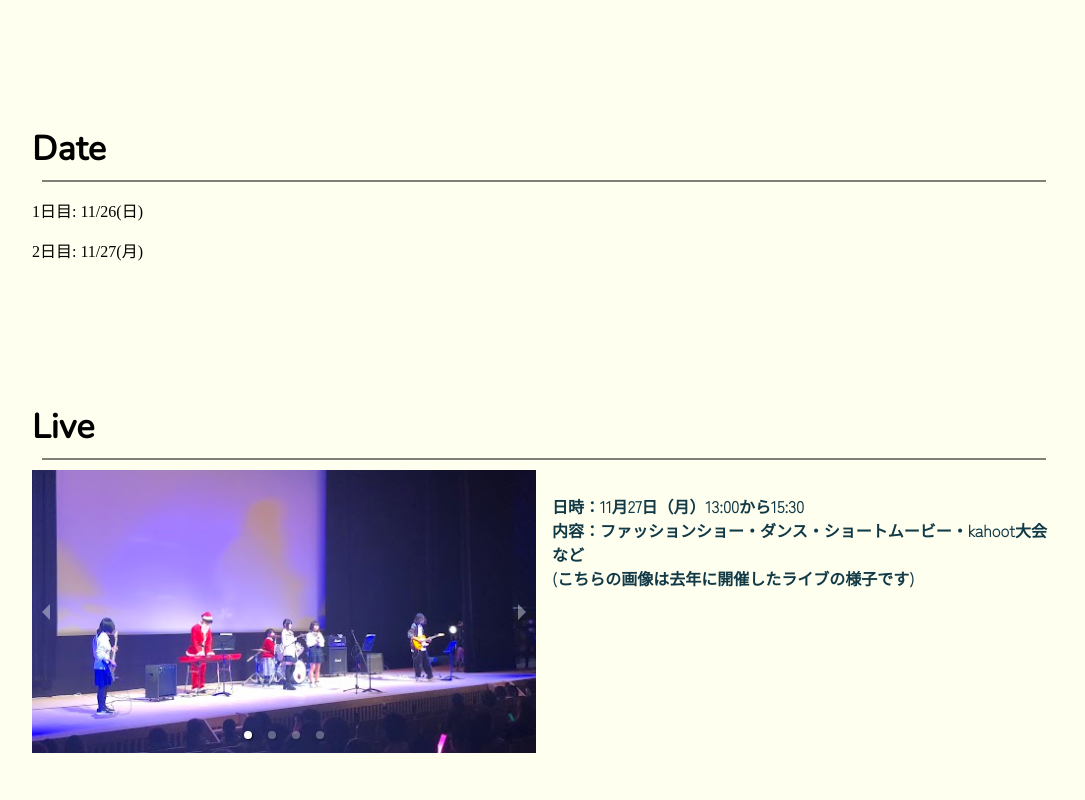
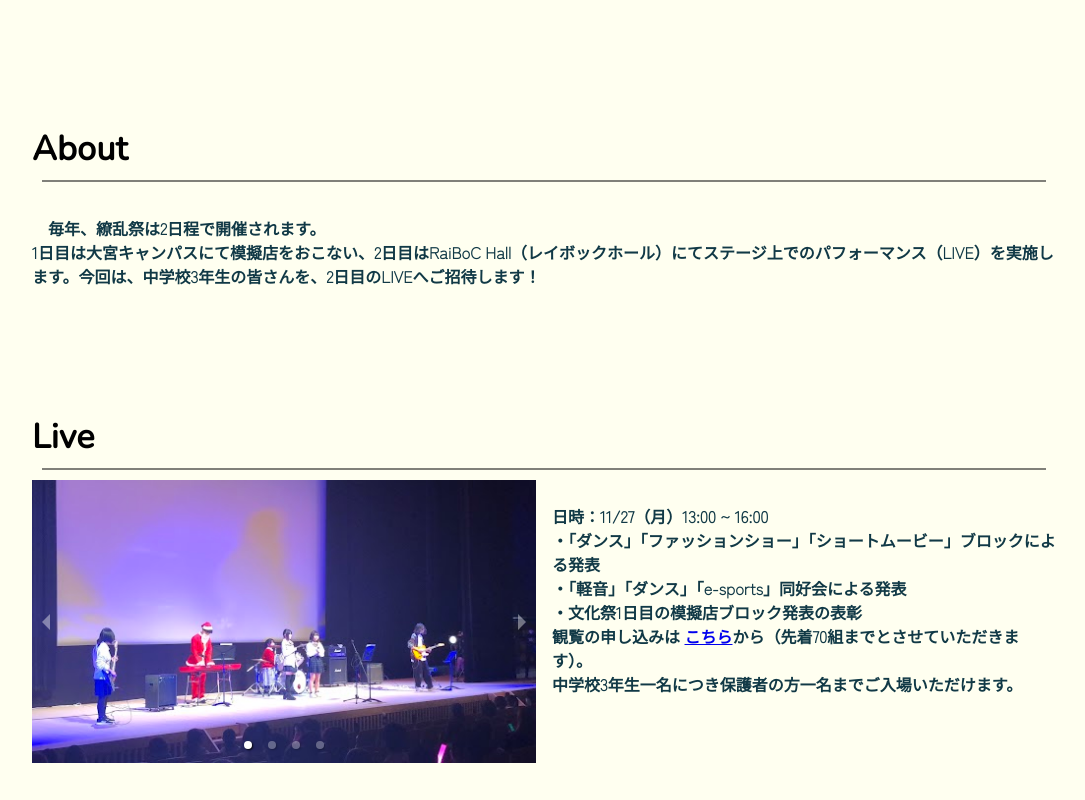
Before and after one commit to sankogakuen/ryouran-festival, a React (Create React App) app: page / in a window 1280 px wide. Shown: the part 800-1600 px from the top of the page, without its empty margins (96-1181 px from the left). Built offline with nearby package versions, Linux system fonts and the light colour scheme; a web font is replaced by a local one.

Commit message:
ADD: 追加と修正を実施

```diff
--- a/src/Page/access.tsx
+++ b/src/Page/access.tsx
@@ -1,6 +1,6 @@
 import * as React from "react";
 import Page from "../Components/Page";
-import { Box } from "@mui/material";
+import { Grid, Box } from "@mui/material";
 import NewH1 from "../Components/NewH1";
 import SlideInFadeInComponent from "../Components/SlideInFadeInComponent";
 
@@ -9,13 +9,22 @@ const Access: React.FC = () => {
     <Page sectionId="Access">
       <NewH1>Access</NewH1>
       <SlideInFadeInComponent>
-        <Box width={"80vw"} height={"50vh"}>
-          <iframe
-            src="https://www.google.com/maps/embed?pb=!1m18!1m12!1m3!1d3231.6183097461003!2d139.62473711124974!3d35.907362817404454!2m3!1f0!2f0!3f0!3m2!1i1024!2i768!4f13.1!3m3!1m2!1s0x6018c1d81a784a8d%3A0xc78f27be11a4012f!2zUmFpQm9DIEhhSUkg44Os44Kk44Oc44OD44Kv44Ob44O844Or77yI44GV44GE44Gf44G-5biC5rCR5Lya6aSo44GK44GK44G_44KE77yJ!5e0!3m2!1sja!2sjp!4v1696168056551!5m2!1sja!2sjp"
-            loading="lazy"
-            width="100%"
-            height="100%"
-          ></iframe>
+        <Box width={"80vw"} minHeight={"50vh"}>
+          <Grid container spacing={5}>
+            <Grid item xs={12} sm={12}>
+              <iframe
+                src="https://www.google.com/maps/embed?pb=!1m18!1m12!1m3!1d3231.6183097461003!2d139.62473711124974!3d35.907362817404454!2m3!1f0!2f0!3f0!3m2!1i1024!2i768!4f13.1!3m3!1m2!1s0x6018c1d81a784a8d%3A0xc78f27be11a4012f!2zUmFpQm9DIEhhSUkg44Os44Kk44Oc44OD44Kv44Ob44O844Or77yI44GV44GE44Gf44G-5biC5rCR5Lya6aSo44GK44GK44G_44KE77yJ!5e0!3m2!1sja!2sjp!4v1696168056551!5m2!1sja!2sjp"
+                loading="lazy"
+                width="100%"
+                height="300vh"
+              ></iframe>
+            </Grid>
+            <Grid item xs={12} sm={12}>
+              <div className="textStile">
+                レイボックホールの大ホールまでお越しください。
+              </div>
+            </Grid>
+          </Grid>
         </Box>
       </SlideInFadeInComponent>
     </Page>
--- a/src/Page/date.tsx
+++ b/src/Page/date.tsx
@@ -3,17 +3,34 @@ import Page from "../Components/Page";
 import NewH1 from "../Components/NewH1";
 
 const Date: React.FC = () => {
+  const aboutRyouransai = `
+　毎年、繚乱祭は2日程で開催されます。
+1日目は大宮キャンパスにて模擬店をおこない、2日目はRaiBoC Hall（レイボックホール）にてステージ上でのパフォーマンス（LIVE）を実施します。今回は、中学校3年生の皆さんを、2日目のLIVEへご招待します！
+`;
+
+  const formattedText = aboutRyouransai.split("\n").map((line, index) => (
+    <span key={index}>
+      {line}
+      {index !== aboutRyouransai.split("\n").length - 1 && <br />}{" "}
+    </span>
+  ));
+  const textStile = {
+    color: "#113946",
+    fontSize: "100%",
+    fontFamily: "Zen Kaku Gothic New",
+    fontWeight: "800",
+  };
+
   return (
     <Page sectionId="Date">
-      <NewH1>Date</NewH1>
+      <NewH1>About</NewH1>
       <div
         style={{
           fontFamily: "Noto Serif JP",
           width: "80vw",
         }}
       >
-        <p>1日目: 11/26(日)</p>
-        <p>2日目: 11/27(月)</p>
+        <div style={textStile}>{formattedText}</div>
       </div>
     </Page>
   );
--- a/src/Page/live.tsx
+++ b/src/Page/live.tsx
@@ -12,19 +12,27 @@ import image4 from "../static/img/Live/image4.png";
 
 const images = [image1, image2, image3, image4];
 
-const live: React.FC = () => {
-  const liveTimeTable = `
-日時：11月27日（月）13:00から15:30
-内容：ファッションショー・ダンス・ショートムービー・kahoot大会など
-(こちらの画像は去年に開催したライブの様子です)
-`;
-  const formattedText = liveTimeTable.split("\n").map((line, index) => (
+const formattedText = (str: String) => {
+  const formattedText = str.split("\n").map((line, index) => (
     <span key={index}>
       {line}
-      {index !== liveTimeTable.split("\n").length - 1 && <br />}{" "}
+      {index !== str.split("\n").length - 1 && <br />}{" "}
     </span>
   ));
 
+  return formattedText;
+};
+
+const live: React.FC = () => {
+  const liveTimeTable = `
+日時：11/27（月）13:00 ~ 16:00
+・「ダンス」「ファッションショー」「ショートムービー」ブロックによる発表
+・「軽音」「ダンス」「e-sports」同好会による発表
+・文化祭1日目の模擬店ブロック発表の表彰
+観覧の申し込みは`;
+  const liveTimeTable2 = `から（先着70組までとさせていただきます）。
+中学校3年生一名につき保護者の方一名までご入場いただけます。
+`;
   const textStile = {
     color: "#113946",
     fontSize: "100%",
@@ -41,7 +49,11 @@ const live: React.FC = () => {
           </Box>
         </Grid>
         <Grid item xs={12} sm={6} style={textStile}>
-          <div style={textStile}>{formattedText}</div>
+          {formattedText(liveTimeTable)}
+          <a href="https://docs.google.com/forms/d/18tuY7R3bTg0z4oVLzkwEm4bN0sUuO0y1NluuveLmeAU/viewform?edit_requested=true">
+            こちら
+          </a>
+          {formattedText(liveTimeTable2)}
         </Grid>
       </Grid>
     </Page>
--- a/src/index.css
+++ b/src/index.css
@@ -28,6 +28,13 @@ code {
   animation-fill-mode: forwards; /* アニメーションの開始と終了時の状態を指定 forwards→元の状態に戻らずアニメーション最後の状態を維持 */
 }
 
+.textStile {
+  color: #113946;
+  font-size: 100%;
+  font-family: "Zen Kaku Gothic New";
+  font-weight: 800;
+}
+
 /* フェードインアニメーション */
 @keyframes fadeIn {
   0% {
```
